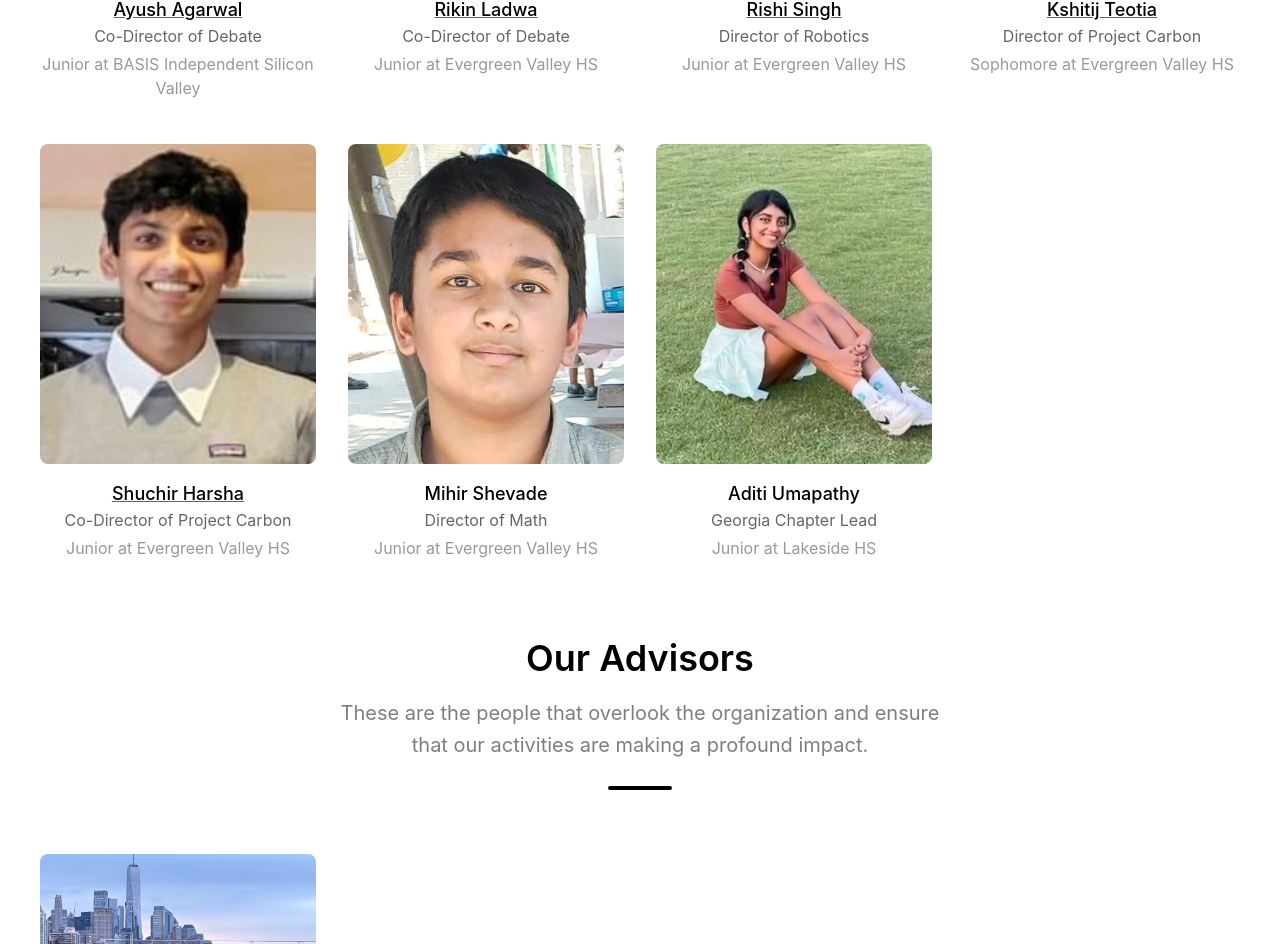
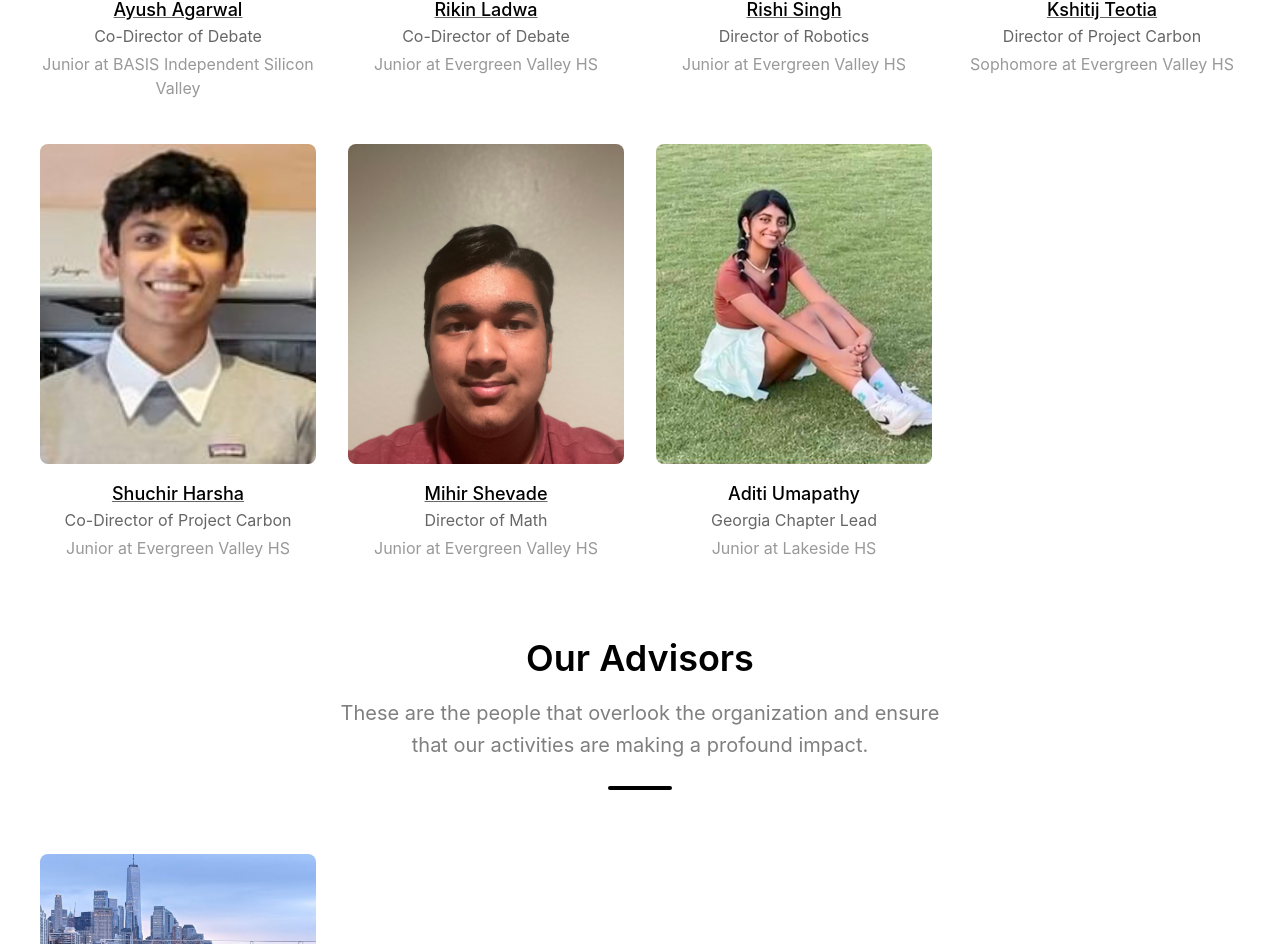
Before and after one commit to envisionnew/envisionnew.org, a Next.js app: page /about in a window 1280 px wide. Shown: the part 3470-4414 px from the top of the page. Built offline with nearby package versions, Linux system fonts and the light colour scheme; what @tailwindcss/typography would draw is missing.

Commit message:
[:zap:] fix mihir image

```diff
--- a/pages/about.js
+++ b/pages/about.js
@@ -110,7 +110,8 @@ const volunteers = [
   {
     name: 'Mihir Shevade',
     position: 'Director of Math',
-    image: 'mihir.png',
+    website: 'https://www.instagram.com/mihirs_ev/',
+    image: 'mihir.jpg',
     bio: 'Junior at Evergreen Valley HS'
   },
   {
```
Also changed, not shown: public/images/volunteers/mihir.jpg (added).
